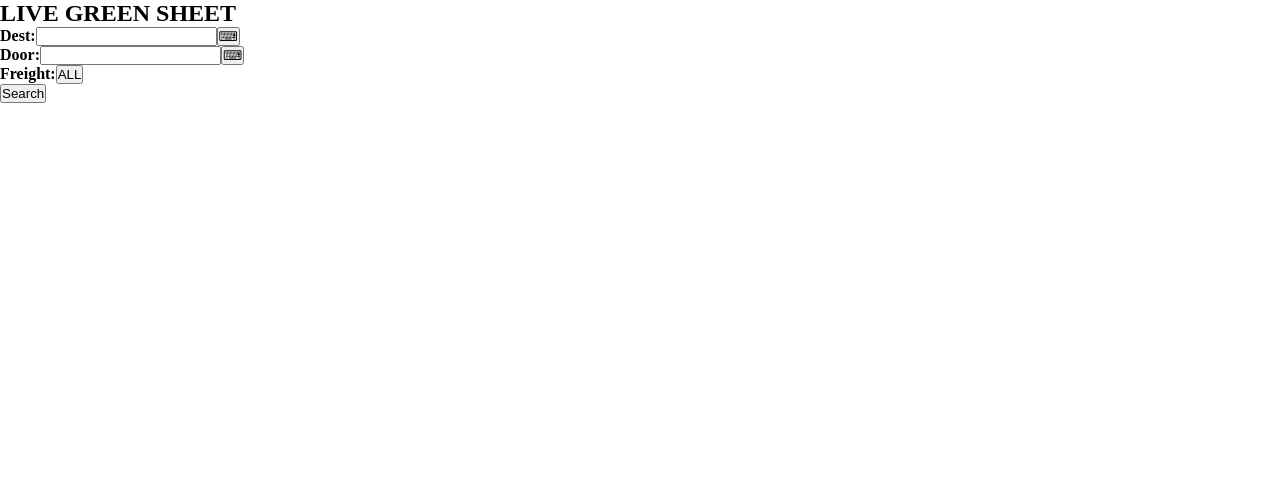
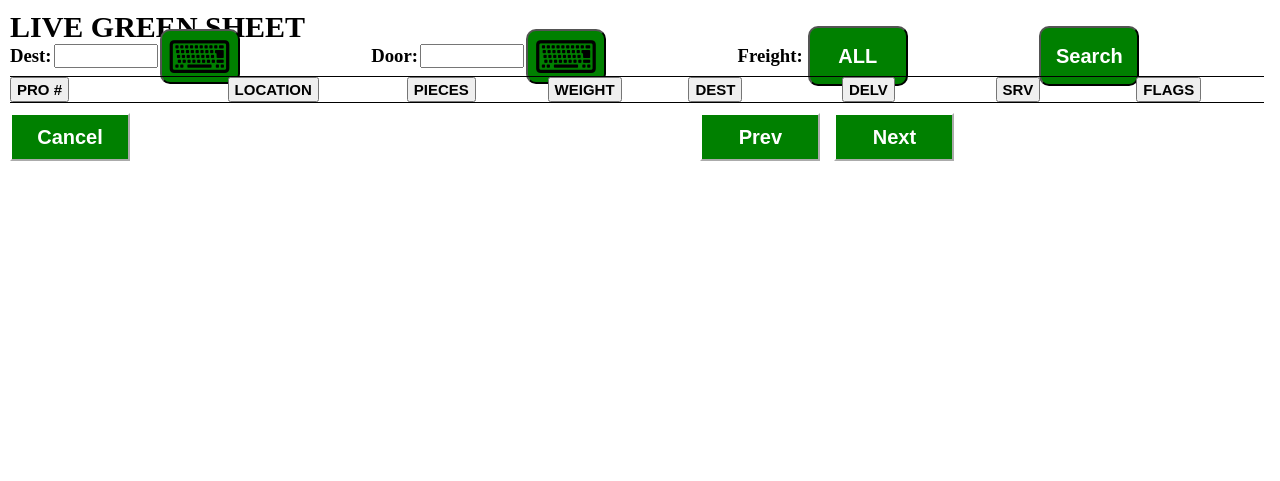
Before and after one commit to therazor113/Logistics-Project-Basic, a plain HTML site: page public/live-green-sheet.html in a window 1280 px wide. Drawn offline with Linux system fonts and the light colour scheme.

Commit message:
edit to live-green-sheet and fixes

```diff
--- a/public/live-green-sheet.html
+++ b/public/live-green-sheet.html
@@ -6,28 +6,56 @@
     </head>
     <body>
         <section class="container">
-            <section class="header-container">
-                <h2>LIVE GREEN SHEET</h2>
-                <section class="search-continer">
+            <h2 class="title">LIVE GREEN SHEET</h2>
+            <section class="search-container">
                 <div class="dest-container">
                     <h1>Dest:</h1>
-                        <input type="input">
+                    <input type="input" class="dest-input">
                     <button class="dest-button">&#x2328;</button>
                 </div>
 
                 <div class="door-container">
                     <h1>Door:</h1>
-                        <input type="input">
-                        <button class="dest-button">&#x2328;</button>
+                    <input type="input" class="door-input">
+                    <button class="door-button">&#x2328;</button>
                 </div>
+
                 <div class="freight-container">
                     <h1>Freight:</h1>
-                        <button class="sort">ALL</button>
+                    <button class="freight-button">ALL</button>
                  </div>
+
                 <button class="search">Search</button>
+            </section>
+
+            <section class="list-container">
+                <section class="list-buttons">
+
                 </section>
             </section>
 
+            <section class="bill-list-container">
+                <div class="bill-titles">
+                    <button>PRO #</button>
+                    <button>LOCATION</button>
+                    <button>PIECES</button>
+                    <button>WEIGHT</button>
+                    <button>DEST</button>
+                    <button>DELV</button>
+                    <button>SRV</button>
+                    <button>FLAGS</button>
+                </div>
+                <section class="table-section">
+                </section>
+            </section>
+
+            <section class="manifest-buttons">
+                <button class="cancel" onclick="location.href='move-shipment.html'">Cancel</button>
+                <div class="page-buttons">
+                    <button class="prev">Prev</button>
+                    <button class="next">Next</button>
+                </div>
+            </section>
         </section>
     </body>
 </html>
--- a/public/styles/live-green-sheet.css
+++ b/public/styles/live-green-sheet.css
@@ -1,3 +1,4 @@
+/* Page defaults */
 * {
     margin: 0;
     padding: 0;
@@ -8,21 +9,146 @@ html, body {
     overflow: hidden;
 }
 
+/* Main container */
 .container {
     display: grid;
+    margin: 10px;
+    width: 98vw;
+    height: 98vh;
     grid-template-columns: 1fr;
-    grid-template-rows: 1fr 1fr 1fr;
+    grid-template-rows: 2vh 5vh minmax(37px, 0fr);
 }
 
-.header-container {
-    display: grid;
+/* Main title */
+.title {
+    font-size: 30px;
 }
+
+/* Search container */
+.search-container {
+    margin-top: 20px;
+    grid-row: 2 / 2;
+    align-self: center;
+    display: flex;
+    justify-content: space-between;
+}
+.search-container button:active {
+    background-color: rgb(19, 170, 19);
+}
+
+/* Destination container */
 .dest-container {
     display: flex;
+    align-items: center;
+    gap: 2px;
 }
+.dest-input {
+    width: 100px;
+    height: 20px;
+}
+.dest-button {
+    font-size: 45px;
+    border-radius: 10px;
+    width: 80px;
+    height: 55px;
+    background-color: green;
+}
+
+/* Door container */
 .door-container {
     display: flex;
+    align-items: center;
+    gap: 2px;
 }
+.door-input {
+    width: 100px;
+    height: 20px;
+}
+.door-button {
+    font-size: 45px;
+    border-radius: 10px;
+    width: 80px;
+    height: 55px;
+    background-color: green;
+}
+
+/* Freight container */
 .freight-container {
     display: flex;
+    align-items: center;
+    gap: 5px;
 }
+.freight-button {
+    border-radius: 10px;
+    width: 100px;
+    height: 60px;
+    color: white;
+    background-color: green;
+    font-size: 20px;
+    font-weight: bolder;
+}
+
+/* Search button */
+.search {
+    border-radius: 10px;
+    width: 100px;
+    height: 60px;
+    color: white;
+    background-color: green;
+    font-size: 20px;
+    font-weight: bolder;
+    margin-right: 125px;
+}
+
+/* table list */
+.table-section {
+    display: none;
+}
+.bill-list-container {
+    margin-top: 10px;
+    display: grid;
+    grid-row: 3 / 3;
+    grid-template-columns: 1fr;
+    grid-template-rows: 2vw 1fr;
+    border-top: 1px solid black;
+    border-bottom: 1px solid black;
+}
+.bill-titles {
+    display: grid;
+    grid-template-columns: 17vw 14vw 11vw 11vw 12vw 12vw 11vw 1fr;
+    justify-items: start;
+    align-self: start;
+    grid-row: 1 / 1;
+}
+.bill-list-container button {
+    font-weight: bold;
+    font-size: 15px;
+    padding: 2px;
+    padding-left: 5px;
+    padding-right: 5px;
+}
+
+/* manifest buttons */
+.manifest-buttons {
+    display: flex;
+    justify-content: space-between;
+    grid-row: 4 / 4;
+}
+.page-buttons {
+    margin-right: 300px;
+}
+.manifest-buttons button {
+    margin-top: 10px;
+    margin-right: 10px;
+    width: 120px;
+    height: 48px;
+    font-size: 20px;
+    font-weight: bolder;
+    color: white;
+    background-color: green;
+    border-radius: 0;
+    border: 2px outset white;
+}
+.manifest-buttons button:active {
+    border: 2px inset white;
+}
--- a/public/styles/manifest.css
+++ b/public/styles/manifest.css
@@ -100,12 +100,13 @@ td {
 /* manifest buttons */
 .manifest-buttons {
     display: flex;
+    justify-content: space-between;
     grid-row: 3 / 3;
 }
 .manifest-buttons button {
     margin-top: 10px;
-    margin-right: 10px;
-    width: 100px;
+    margin-right: 20px;
+    width: 120px;
     height: 60px;
     font-size: 20px;
     font-weight: bolder;
@@ -114,10 +115,14 @@ td {
     border-radius: 0;
     border: 2px outset white;
 }
+.page-buttons {
+    margin-right: 300px;
+}
 .manifest-buttons button:active {
     border: 2px inset white;
 }
 
+/* testing */
 .test {
     width: 100px;
     height: 60px;
```
Also changed, not shown: public/manifest.html (+4 -2 lines). Lines whose indentation alone changed are shown as unchanged.
